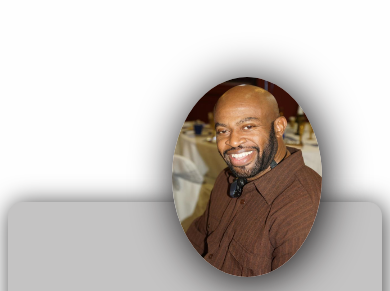
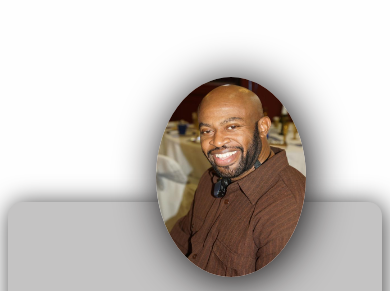
Before and after one commit to hoyrod1/MyResume, a plain HTML site: page pages/index.html in a window 390 px wide. Shown: the part 298-589 px from the top of the page. Drawn offline with Linux system fonts and the light colour scheme.

Commit message:
Updates index media query

```diff
--- a/styles/index.css
+++ b/styles/index.css
@@ -53,3 +53,15 @@ button a {
 button a:hover {
   color: rgb(253, 128, 3);
 }
+
+@media screen and (max-width: 1200px) {
+  .index-image {
+    left: 44%;
+  }
+}
+
+@media screen and (max-width: 800px) {
+  .index-image {
+    left: 40%;
+  }
+}
```
